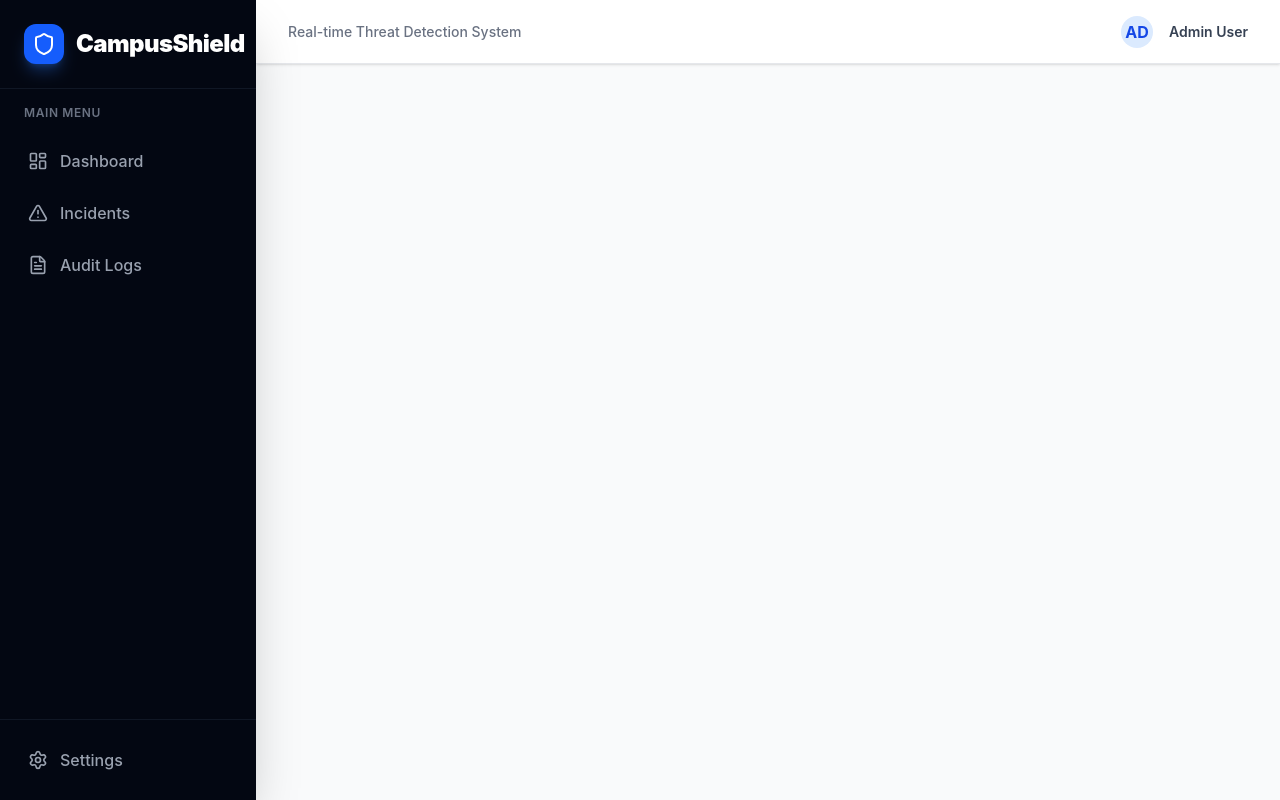
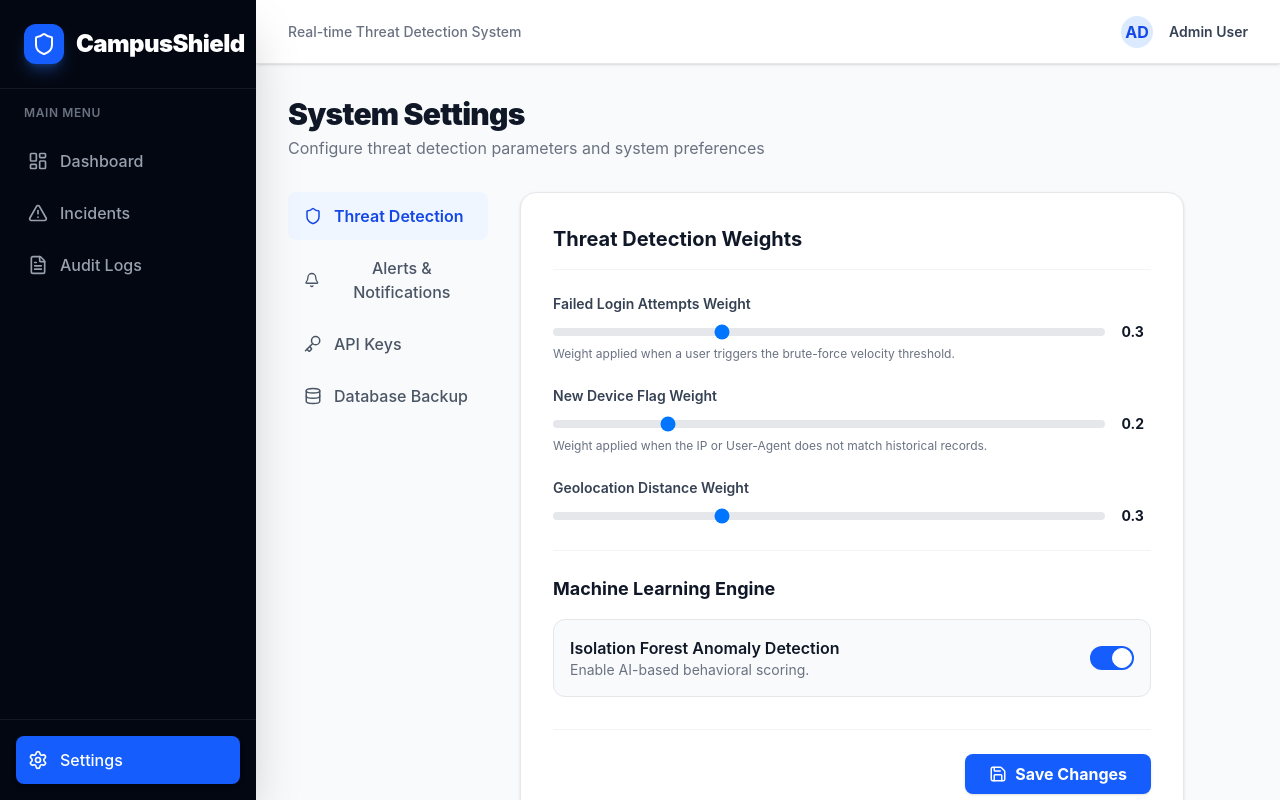
Before and after one commit to pugalpugazh2006-cmd/campus-shield-cyber, a React app in the folder frontend/: page /settings in a window 1280 px wide. Built offline with nearby package versions, Linux system fonts and the light colour scheme; the HTML template or start-up script is replaced by a standard one.

Commit message:
Add Settings page component and route

```diff
--- a/frontend/src/App.jsx
+++ b/frontend/src/App.jsx
@@ -3,7 +3,8 @@ import { BrowserRouter as Router, Routes, Route, NavLink } from 'react-router-do
 import Dashboard from './components/Dashboard';
 import IncidentManager from './components/IncidentManager';
 import Reports from './components/Reports';
-import { Shield, AlertTriangle, FileText, LayoutDashboard, Settings, UserCircle } from 'lucide-react';
+import Settings from './components/Settings';
+import { Shield, AlertTriangle, FileText, LayoutDashboard, Settings as SettingsIcon } from 'lucide-react';
 import './index.css';
 
 function App() {
@@ -43,9 +44,9 @@ function App() {
 
           <div className="mt-auto p-4 border-t border-gray-800/50">
              <nav className="flex flex-col space-y-1">
-              <a href="#" className="flex items-center gap-3 p-3 rounded-lg text-gray-400 hover:bg-gray-800 hover:text-white transition-all">
-                <Settings size={20} /> <span className="font-medium">Settings</span>
-              </a>
+              <NavLink to="/settings" className={navLinkClasses}>
+                <SettingsIcon size={20} /> <span className="font-medium">Settings</span>
+              </NavLink>
             </nav>
           </div>
         </div>
@@ -72,6 +73,7 @@ function App() {
                 <Route path="/" element={<Dashboard />} />
                 <Route path="/incidents" element={<IncidentManager />} />
                 <Route path="/reports" element={<Reports />} />
+                <Route path="/settings" element={<Settings />} />
               </Routes>
             </div>
           </main>
--- /dev/null
+++ b/frontend/src/components/Settings.jsx
@@ -0,0 +1,103 @@
+import React, { useState } from 'react';
+import { Save, Shield, Bell, Key, Database } from 'lucide-react';
+
+export default function Settings() {
+  const [saved, setSaved] = useState(false);
+
+  const handleSave = (e) => {
+    e.preventDefault();
+    setSaved(true);
+    setTimeout(() => setSaved(false), 3000);
+  };
+
+  return (
+    <div className="max-w-4xl">
+      <div className="flex justify-between items-end mb-8">
+        <div>
+          <h1 className="text-3xl font-black text-gray-900 tracking-tight">System Settings</h1>
+          <p className="text-gray-500 mt-1">Configure threat detection parameters and system preferences</p>
+        </div>
+      </div>
+
+      <div className="grid grid-cols-1 md:grid-cols-4 gap-8">
+        {/* Settings Navigation Sidebar */}
+        <div className="col-span-1 space-y-1">
+          <button className="w-full flex items-center gap-3 px-4 py-3 bg-blue-50 text-blue-700 font-semibold rounded-lg transition-colors">
+            <Shield size={18} /> Threat Detection
+          </button>
+          <button className="w-full flex items-center gap-3 px-4 py-3 text-gray-600 font-medium hover:bg-gray-100 rounded-lg transition-colors">
+            <Bell size={18} /> Alerts & Notifications
+          </button>
+          <button className="w-full flex items-center gap-3 px-4 py-3 text-gray-600 font-medium hover:bg-gray-100 rounded-lg transition-colors">
+            <Key size={18} /> API Keys
+          </button>
+          <button className="w-full flex items-center gap-3 px-4 py-3 text-gray-600 font-medium hover:bg-gray-100 rounded-lg transition-colors">
+            <Database size={18} /> Database Backup
+          </button>
+        </div>
+
+        {/* Settings Form area */}
+        <div className="col-span-1 md:col-span-3">
+          <form onSubmit={handleSave} className="bg-white rounded-2xl shadow-sm border border-gray-200 p-8">
+            <h2 className="text-xl font-bold text-gray-900 mb-6 border-b border-gray-100 pb-4">Threat Detection Weights</h2>
+
+            <div className="space-y-6">
+              <div>
+                <label className="block text-sm font-semibold text-gray-700 mb-2">
+                  Failed Login Attempts Weight
+                </label>
+                <div className="flex items-center gap-4">
+                  <input type="range" min="0" max="1" step="0.1" defaultValue="0.3" className="w-full h-2 bg-gray-200 rounded-lg appearance-none cursor-pointer" />
+                  <span className="text-sm font-bold text-gray-900 w-8">0.3</span>
+                </div>
+                <p className="text-xs text-gray-500 mt-1">Weight applied when a user triggers the brute-force velocity threshold.</p>
+              </div>
+
+              <div>
+                <label className="block text-sm font-semibold text-gray-700 mb-2">
+                  New Device Flag Weight
+                </label>
+                <div className="flex items-center gap-4">
+                  <input type="range" min="0" max="1" step="0.1" defaultValue="0.2" className="w-full h-2 bg-gray-200 rounded-lg appearance-none cursor-pointer" />
+                  <span className="text-sm font-bold text-gray-900 w-8">0.2</span>
+                </div>
+                <p className="text-xs text-gray-500 mt-1">Weight applied when the IP or User-Agent does not match historical records.</p>
+              </div>
+
+              <div>
+                <label className="block text-sm font-semibold text-gray-700 mb-2">
+                  Geolocation Distance Weight
+                </label>
+                <div className="flex items-center gap-4">
+                  <input type="range" min="0" max="1" step="0.1" defaultValue="0.3" className="w-full h-2 bg-gray-200 rounded-lg appearance-none cursor-pointer" />
+                  <span className="text-sm font-bold text-gray-900 w-8">0.3</span>
+                </div>
+              </div>
+
+              <div className="pt-6 border-t border-gray-100">
+                <h3 className="text-lg font-bold text-gray-900 mb-4">Machine Learning Engine</h3>
+                <div className="flex items-center justify-between bg-gray-50 p-4 rounded-xl border border-gray-200">
+                  <div>
+                    <p className="font-semibold text-gray-900">Isolation Forest Anomaly Detection</p>
+                    <p className="text-sm text-gray-500">Enable AI-based behavioral scoring.</p>
+                  </div>
+                  <label className="relative inline-flex items-center cursor-pointer">
+                    <input type="checkbox" className="sr-only peer" defaultChecked />
+                    <div className="w-11 h-6 bg-gray-200 peer-focus:outline-none rounded-full peer peer-checked:after:translate-x-full peer-checked:after:border-white after:content-[''] after:absolute after:top-[2px] after:left-[2px] after:bg-white after:border-gray-300 after:border after:rounded-full after:h-5 after:w-5 after:transition-all peer-checked:bg-blue-600"></div>
+                  </label>
+                </div>
+              </div>
+            </div>
+
+            <div className="mt-8 pt-6 border-t border-gray-100 flex items-center justify-end gap-4">
+              {saved && <span className="text-sm font-semibold text-green-600">Settings saved successfully!</span>}
+              <button type="submit" className="flex items-center gap-2 bg-blue-600 hover:bg-blue-700 text-white px-6 py-2 rounded-lg font-bold shadow-sm transition-colors">
+                <Save size={18} /> Save Changes
+              </button>
+            </div>
+          </form>
+        </div>
+      </div>
+    </div>
+  );
+}
```
